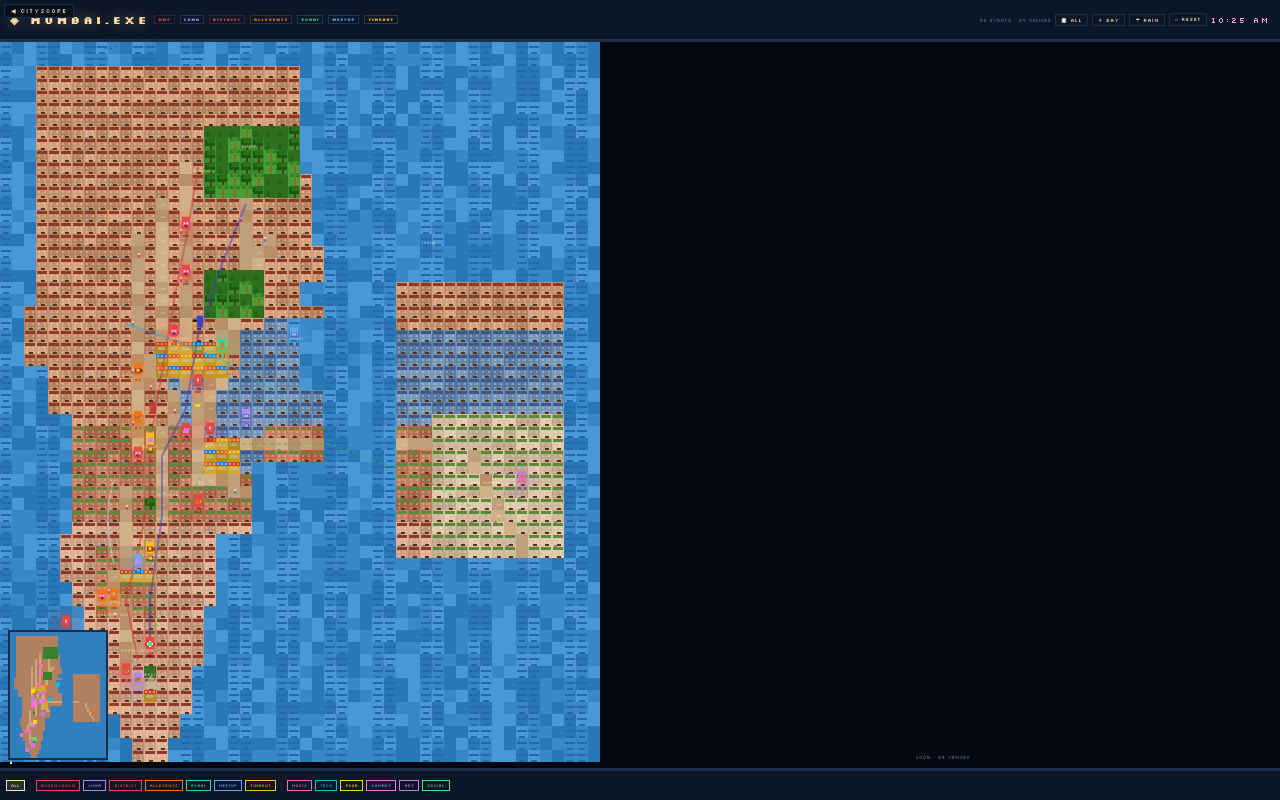
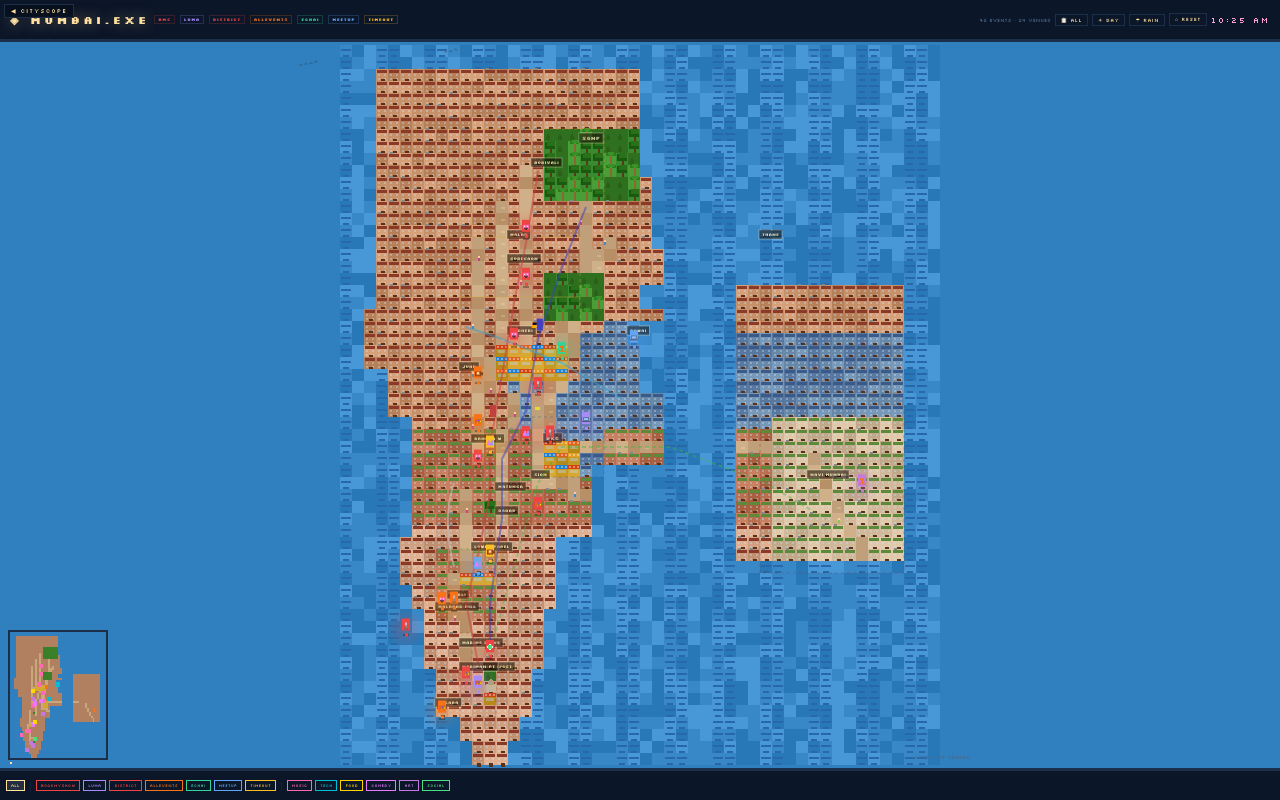
Before and after one commit to tashasho/cityscope, a website: page public/cities/mumbai.html in a window 1280 px wide. Drawn offline with Linux system fonts and the light colour scheme; animation ran at ten frames a second.

Commit message:
feat: enhance map UI with full-screen viewport centering, locality cards, and zone boundaries

```diff
--- a/public/cities/mumbai.html
+++ b/public/cities/mumbai.html
@@ -367,7 +367,14 @@ document.getElementById('ev-ct').textContent=`${totalEv} EVENTS · ${V.length} V
 
 // ═══ CANVAS ═══
 const cv=document.getElementById('map'),cx=cv.getContext('2d');
-cv.width=CO*TS;cv.height=RO*TS;
+const mapW=CO*TS,mapH=RO*TS;
+function resizeCanvas(){
+  const area=document.getElementById('ma');
+  cv.width=Math.max(mapW,area.clientWidth);
+  cv.height=Math.max(mapH,area.clientHeight);
+}
+resizeCanvas();window.addEventListener('resize',resizeCanvas);
+const ofsX=Math.max(0,Math.floor((cv.width-mapW)/2)),ofsY=Math.max(0,Math.floor((cv.height-mapH)/2));
 const mmC=document.getElementById('mc'),mmX=mmC.getContext('2d');mmC.width=CO;mmC.height=RO;
 const svC=document.getElementById('svc2'),svX=svC.getContext('2d');
 
@@ -437,8 +444,41 @@ const VIBES=[
   {t:'"sea breeze"',lat:18.97,lng:72.82,c:'#60a5fa'}
 ];
 function dL(){
-  LB.forEach(l=>{const p=geo(l.lat,l.lng);cx.font=`${l.s}px 'Silkscreen',monospace`;cx.fillStyle=nit?'rgba(255,208,60,.3)':'rgba(255,250,200,.55)';cx.fillText(l.t,p.c*TS+1,p.r*TS+TS-2)});
-  VIBES.forEach(v=>{const p=geo(v.lat,v.lng);cx.font=`italic 4px 'Courier New',monospace`;cx.fillStyle=(nit?v.c+'25':v.c+'40');cx.fillText(v.t,p.c*TS,p.r*TS+TS-1)});
+  // Locality cards with background
+  LB.forEach(l=>{
+    const p=geo(l.lat,l.lng);
+    const x=p.c*TS,y=p.r*TS;
+    cx.font=`bold ${l.s}px 'Silkscreen',monospace`;
+    const tw=cx.measureText(l.t).width;
+    const pw=tw+6,ph=l.s+5;
+    cx.fillStyle=nit?'rgba(5,10,18,.75)':'rgba(20,10,0,.55)';
+    cx.fillRect(x-1,y-ph+2,pw,ph);
+    cx.strokeStyle=nit?'rgba(255,208,60,.2)':'rgba(255,250,200,.35)';
+    cx.lineWidth=1;cx.strokeRect(x-1,y-ph+2,pw,ph);
+    cx.fillStyle=nit?'rgba(255,208,60,.5)':'rgba(255,250,200,.75)';
+    cx.fillText(l.t,x+2,y-1);
+  });
+  VIBES.forEach(v=>{
+    const p=geo(v.lat,v.lng);
+    cx.font=`italic 4px 'Courier New',monospace`;
+    cx.fillStyle=(nit?v.c+'25':v.c+'40');
+    cx.fillText(v.t,p.c*TS,p.r*TS+TS-1);
+  });
+}
+
+// Zone boundary outlines for visual segregation
+function drawZoneBorders(){
+  cx.lineWidth=1;cx.setLineDash([3,3]);
+  const pals=['#8b3a2a','#5a8a3a','#3a5a8a','#d4a830'];
+  ZONES.forEach((z,i)=>{
+    const pts=z.poly.map(p=>{const t=geo(p[0],p[1]);return{x:t.c*TS,y:t.r*TS}});
+    const pal=pals[z.pal%pals.length];
+    cx.strokeStyle=nit?pal+'40':pal+'60';
+    cx.beginPath();
+    pts.forEach((p,j)=>j===0?cx.moveTo(p.x,p.y):cx.lineTo(p.x,p.y));
+    cx.closePath();cx.stroke();
+  });
+  cx.setLineDash([]);
 }
 
 // ═══ PHASE 2: LIFE ═══
@@ -566,19 +606,22 @@ function drawMM(){
 // ═══ RENDER ═══
 function render(){
   fr++;cx.fillStyle=nit?'#030810':(rain?'#607888':'#3080c0');cx.fillRect(0,0,cv.width,cv.height);
+  cx.save();cx.translate(ofsX,ofsY);
   for(let r=0;r<RO;r++)for(let c=0;c<CO;c++)drawTile(r,c,MAP[r][c]);
-  dL();drawAutos();drawMetro();drawLandmarks();
-  if(nit)dNi();drawBirds();drawRain();updParticles();
-  V.forEach(v=>dM(v));if(sel)drawSV(sel);
+  drawZoneBorders();dL();drawAutos();drawMetro();drawLandmarks();
+  drawBirds();drawRain();updParticles();
+  V.forEach(v=>dM(v));
+  cx.restore();
+  if(nit)dNi();if(sel)drawSV(sel);
   if(fr%10===0)drawMM();
   requestAnimationFrame(render);
 }
 
 // ═══ INTERACTIONS ═══
-cv.addEventListener('click',e=>{if(dragging)return;const rc=cv.getBoundingClientRect(),sx=cv.width/rc.width,sy=cv.height/rc.height,mx=(e.clientX-rc.left)*sx,my=(e.clientY-rc.top)*sy;
+cv.addEventListener('click',e=>{if(dragging)return;const rc=cv.getBoundingClientRect(),sx=cv.width/rc.width,sy=cv.height/rc.height,mx=(e.clientX-rc.left)*sx-ofsX,my=(e.clientY-rc.top)*sy-ofsY;
   let hit=null;V.forEach(v=>{if(!vis(v))return;const vx=(v.c||0)*TS+TS/2,vy=(v.r||0)*TS+TS/2;if(Math.hypot(mx-vx,my-vy)<16)hit=v});
   if(hit){sel=hit;openP(hit);panTo((hit.c||0)*TS,(hit.r||0)*TS)}else{sel=null;closeP()}});
-cv.addEventListener('mousemove',e=>{const rc=cv.getBoundingClientRect(),sx=cv.width/rc.width,sy=cv.height/rc.height,mx=(e.clientX-rc.left)*sx,my=(e.clientY-rc.top)*sy;
+cv.addEventListener('mousemove',e=>{const rc=cv.getBoundingClientRect(),sx=cv.width/rc.width,sy=cv.height/rc.height,mx=(e.clientX-rc.left)*sx-ofsX,my=(e.clientY-rc.top)*sy-ofsY;
   const tt=document.getElementById('tt');let hov=null;V.forEach(v=>{if(!vis(v))return;const vx=(v.c||0)*TS+TS/2,vy=(v.r||0)*TS+TS/2;if(Math.hypot(mx-vx,my-vy)<16)hov=v});
   if(hov){cv.style.cursor='pointer';tt.innerHTML=`<b style="color:${CC[hov.cat]}">${hov.nm.replace('\n','<br>')}</b><br><span style="color:${SC[hov.src]};font-size:4px">${SN[hov.src]}</span><br><span style="color:#5a7a9a">${hov.ev.length} events</span>`;const cr=ma.getBoundingClientRect();tt.style.left=(e.clientX-cr.left+10)+'px';tt.style.top=(e.clientY-cr.top-8)+'px';tt.style.display='block'}else{cv.style.cursor='grab';tt.style.display='none'}});
 
```
